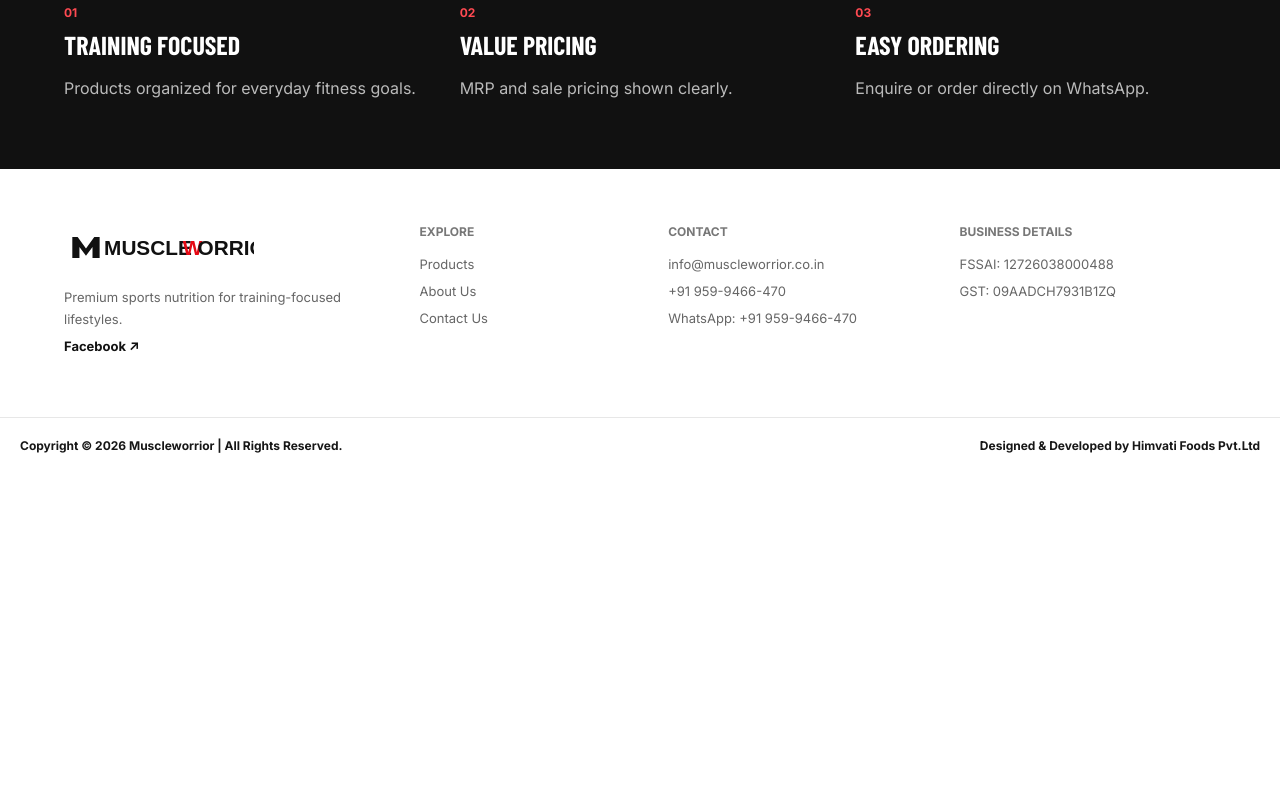
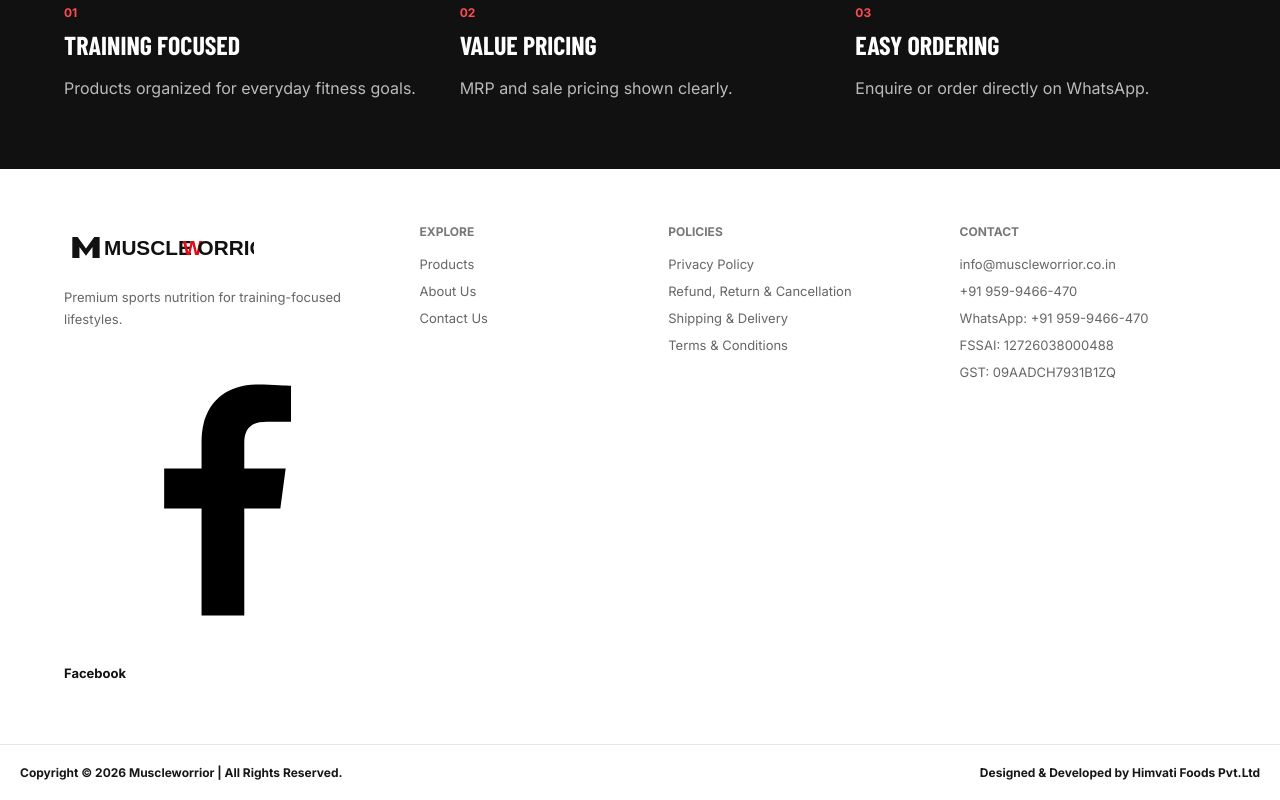
Before and after one commit to ascenteservicesofficial-creator/muscleworrior-b2c, a Next.js app: page / in a window 1280 px wide. Shown: the part 7740-8540 px from the top of the page. Before the commit the page ends 8213 px from the top, so only its background shows below. Built offline with nearby package versions, Linux system fonts and the light colour scheme; a web font is replaced by a local one.

Commit message:
Add Facebook icon and policy links

```diff
--- a/components/Footer.tsx
+++ b/components/Footer.tsx
@@ -1,12 +1,22 @@
 import Link from "next/link";
+
+function FacebookIcon() {
+ return <svg viewBox="0 0 24 24" aria-hidden="true" className="facebook-icon"><path d="M13.5 21v-8h2.7l.4-3h-3.1V8.1c0-.9.3-1.6 1.7-1.6h1.8V3.8c-.3 0-1.3-.1-2.5-.1-2.5 0-4.2 1.5-4.2 4.3V10H7.5v3h2.8v8h3.2Z"/></svg>;
+}
 
 export default function Footer() {
  return <footer className="site-footer">
   <div className="container footer-grid">
-   <div><img className="footer-logo" src="/logo-placeholder.svg" alt="Muscle Worrior" /><p>Premium sports nutrition for training-focused lifestyles.</p><a className="social-link" href="https://www.facebook.com/profile.php?id=61593065662230" target="_blank" rel="noreferrer">Facebook ↗</a></div>
+   <div>
+    <img className="footer-logo" src="/logo-placeholder.svg" alt="Muscle Worrior" />
+    <p>Premium sports nutrition for training-focused lifestyles.</p>
+    <a className="social-link facebook-link" href="https://www.facebook.com/profile.php?id=61593065662230" target="_blank" rel="noreferrer" aria-label="Muscle Worrior on Facebook">
+      <FacebookIcon /><span>Facebook</span>
+    </a>
+   </div>
    <div><h4>Explore</h4><Link href="/products">Products</Link><Link href="/about">About Us</Link><Link href="/contact">Contact Us</Link></div>
-   <div><h4>Contact</h4><p>info@muscleworrior.co.in</p><p>+91 959-9466-470</p><p>WhatsApp: +91 959-9466-470</p></div>
-   <div><h4>Business Details</h4><p>FSSAI: 12726038000488</p><p>GST: 09AADCH7931B1ZQ</p></div>
+   <div><h4>Policies</h4><Link href="/privacy">Privacy Policy</Link><Link href="/refund-return-cancellation">Refund, Return &amp; Cancellation</Link><Link href="/shipping-delivery">Shipping &amp; Delivery</Link><Link href="/terms">Terms &amp; Conditions</Link></div>
+   <div><h4>Contact</h4><p>info@muscleworrior.co.in</p><p>+91 959-9466-470</p><p>WhatsApp: +91 959-9466-470</p><p>FSSAI: 12726038000488</p><p>GST: 09AADCH7931B1ZQ</p></div>
   </div>
   <div className="footer-bottom"><strong>Copyright © 2026 Muscleworrior | All Rights Reserved.</strong><strong>Designed &amp; Developed by Himvati Foods Pvt.Ltd</strong></div>
  </footer>;
```
